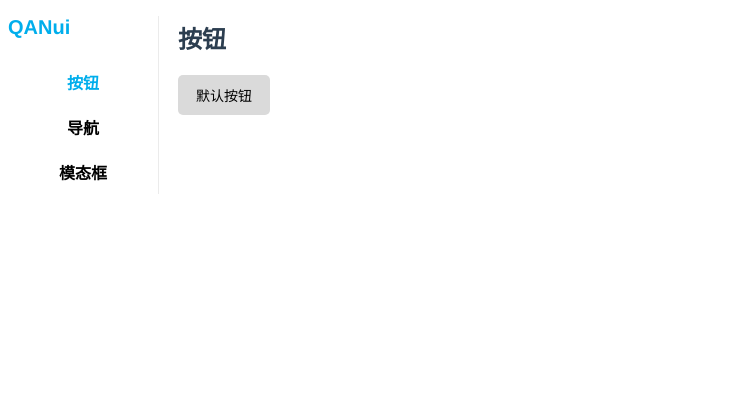
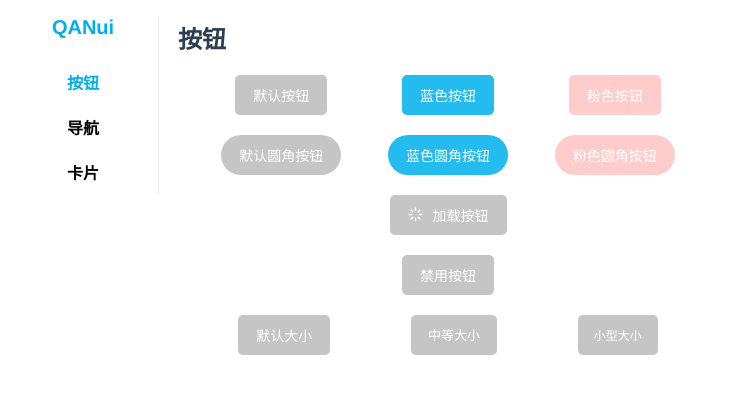
Before and after one commit to QANstar/QAN-Ui, a Vue app: page /#/component/button in a window 1280 px wide. Shown: the top 394 px of the page, without its empty margins (0-730 px from the left). Built offline with nearby package versions, Linux system fonts and the light colour scheme.

Commit message:
更新卡片组件

```diff
--- a/src/components/LeftNav.vue
+++ b/src/components/LeftNav.vue
@@ -7,13 +7,14 @@
           font-size: 20px;
           font-weight: bold;
           color: #00aeec;
+          text-align: center;
         "
       >
         QANui
       </div>
       <QANmenuItem index="/component/button">按钮</QANmenuItem>
       <QANmenuItem index="/component/nav">导航</QANmenuItem>
-      <QANmenuItem index="/component/modal">模态框</QANmenuItem>
+      <QANmenuItem index="/component/card">卡片</QANmenuItem>
     </QANmenu>
   </div>
 </template>
--- a/src/components/button.vue
+++ b/src/components/button.vue
@@ -1,18 +1,42 @@
 <template>
-<div class="button-content">
+  <div class="button-content">
     <h2>按钮</h2>
-    <QANbutton>默认按钮</QANbutton>
-</div>
+    <div class="button-type">
+      <QANbutton>默认按钮</QANbutton>
+      <QANbutton type="blue">蓝色按钮</QANbutton>
+      <QANbutton type="pink">粉色按钮</QANbutton>
+    </div>
+    <div class="button-type">
+      <QANbutton round>默认圆角按钮</QANbutton>
+      <QANbutton type="blue" round>蓝色圆角按钮</QANbutton>
+      <QANbutton type="pink" round>粉色圆角按钮</QANbutton>
+    </div>
+    <div class="button-type">
+      <QANbutton loading>加载按钮</QANbutton>
+    </div>
+    <div class="button-type">
+      <QANbutton disabled>禁用按钮</QANbutton>
+    </div>
+    <div class="button-type">
+      <QANbutton>默认大小</QANbutton>
+      <QANbutton size="medium">中等大小</QANbutton>
+      <QANbutton size="small">小型大小</QANbutton>
+    </div>
+  </div>
 </template>
 
 <style scoped>
-    .button-content{
-        padding: 0 20px;
-    }
+.button-content {
+  padding: 0 20px;
+}
+.button-type {
+  display: flex;
+  justify-content: space-around;
+  width: 500px;
+  margin: 20px;
+}
 </style>
 
 <script>
-export default {
-
-};
+export default {};
 </script>
--- /dev/null
+++ b/src/components/card.vue
@@ -0,0 +1,25 @@
+<template>
+  <div>
+    <div class="item">
+      <QANcard>卡片</QANcard>
+    </div>
+    <div class="item">
+      <QANcard shadow="always">阴影卡片</QANcard>
+    </div>
+    <div class="item">
+      <QANcard shadow="hover">覆盖阴影卡片</QANcard>
+    </div>
+    <div class="item">
+      <QANcard round>圆角卡片</QANcard>
+    </div>
+    <div class="item">
+      <QANcard width="600px" round>设置宽度600px</QANcard>
+    </div>
+  </div>
+</template>
+
+<style scoped>
+.item {
+  padding: 20px;
+}
+</style>
--- /dev/null
+++ b/src/components/nav.vue
@@ -0,0 +1,19 @@
+<template>
+  <div>
+    <QANmenu type="vertical" defaultActive="1">
+      <QANmenuItem index="1">按钮</QANmenuItem>
+      <QANmenuItem index="2">导航</QANmenuItem>
+      <QANmenuItem index="3">模态框</QANmenuItem>
+    </QANmenu>
+    <QANmenu type="horizontal" defaultActive="1">
+      <QANmenuItem index="1">按钮</QANmenuItem>
+      <QANmenuItem index="2">导航</QANmenuItem>
+      <QANmenuItem index="3">模态框</QANmenuItem>
+    </QANmenu>
+    <QANmenu type="horizontal" theme="shadow" defaultActive="1">
+      <QANmenuItem index="1">按钮</QANmenuItem>
+      <QANmenuItem index="2">导航</QANmenuItem>
+      <QANmenuItem index="3">模态框</QANmenuItem>
+    </QANmenu>
+  </div>
+</template>
--- a/src/plugin/QAN-Ui.js
+++ b/src/plugin/QAN-Ui.js
@@ -1,12 +1,13 @@
 import QANbutton from './components/button/src/button.vue'
 import QANmenuItem from './components/menu/src/menu-item.vue'
 import QANmenu from './components/menu/src/menu.vue'
-
+import QANcard from './components/card/src/card.vue'
 let QAN_Ui = {}
 QAN_Ui.install = function (Vue) {
     Vue.component(QANmenu.name, QANmenu);
     Vue.component(QANmenuItem.name, QANmenuItem);
     Vue.component(QANbutton.name, QANbutton);
+    Vue.component(QANcard.name, QANcard);
 }
 
 export default QAN_Ui;
--- /dev/null
+++ b/src/plugin/components/card/src/card.vue
@@ -0,0 +1,26 @@
+<template>
+  <div
+    :style="{ width: width }"
+    class="qan-card"
+    :class="['qan-card-shadow-' + shadow, { 'qan-card-round': round }]"
+  >
+    <slot></slot>
+  </div>
+</template>
+
+<script>
+export default {
+  name: "QANcard",
+  props: {
+    round: Boolean,
+    shadow: {
+      type: String,
+      default: "",
+    },
+    width: {
+      type: String,
+      default: "200px",
+    },
+  },
+};
+</script>
```
Also changed, not shown: src/plugin/components/card/index.js (added, +8 -0 lines), src/router/index.js (+10 -0 lines), src/plugin/assets/css/qan-ui.css.
